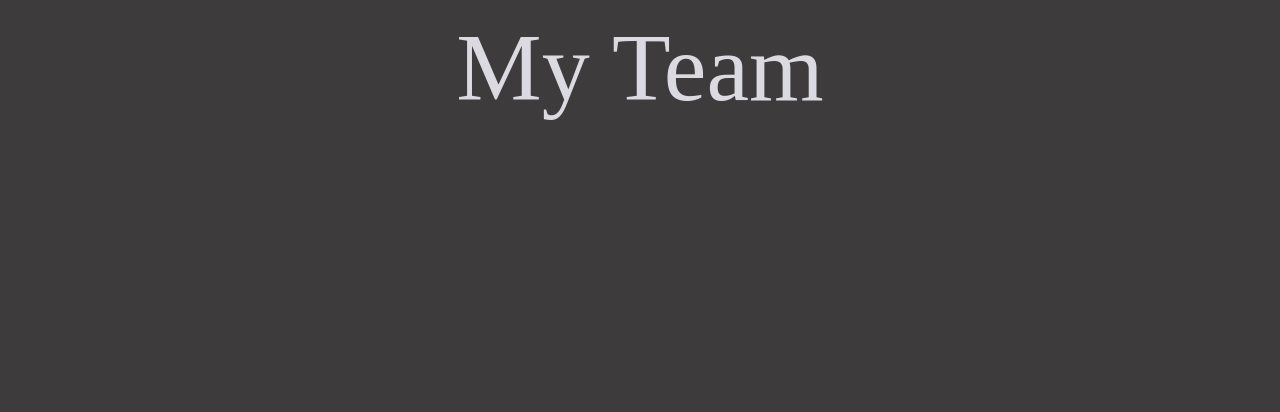
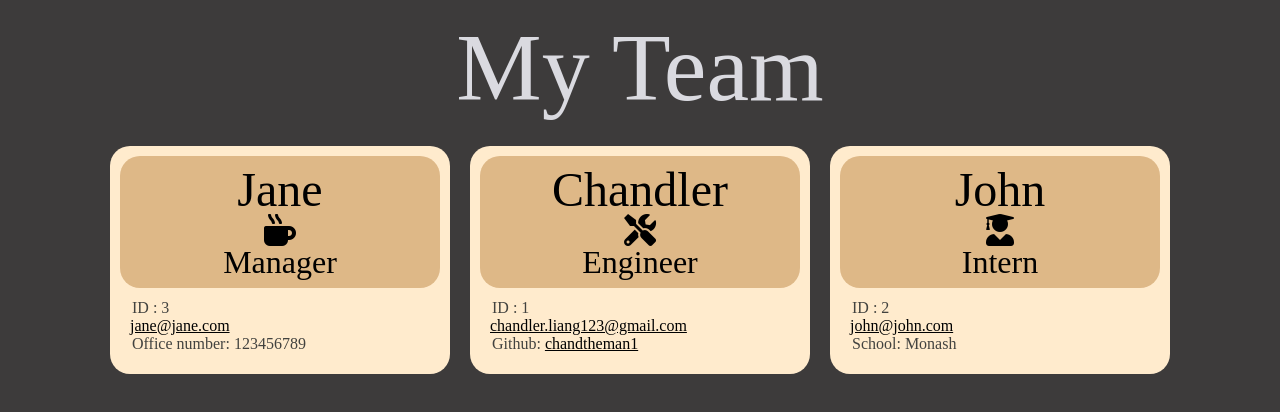
Before and after one commit to chandtheman1/10-Team-Profile-Generator, a website: page dist/index.html in a window 1280 px wide. Drawn offline with Linux system fonts and the light colour scheme.

Commit message:
adding test index.html

```diff
--- a/dist/index.html
+++ b/dist/index.html
@@ -13,3 +13,55 @@
             <h1>My Team</h1>
         </section>
         <section class="main">
+
+
+
+
+            <div class="card">
+                <header>
+                    <h3>Jane</h3>
+                    <i class="fas fa-mug-hot fa-2x"></i>
+                    <h4>Manager</h4>
+                </header>
+                <section class="card-content">
+                    <p>ID : 3</p>
+                    <a href="mailto:jane@jane.com">jane@jane.com</a>
+                    <p>Office number: 123456789</p>
+                </section>
+            </div>
+
+
+
+            <div class="card">
+                <header>
+                    <h3>Chandler</h3>
+                    <i class="fas fa-tools fa-2x"></i>
+                    <h4>Engineer</h4>
+                </header>
+                <section class="card-content">
+                    <p>ID : 1</p>
+                    <a href="mailto:chandler.liang123@gmail.com">chandler.liang123@gmail.com</a>
+                    <p>Github: <a href="https://github.com/chandtheman1" target="_blank">chandtheman1</a></p>
+                </section>
+            </div>
+
+
+
+            <div class="card">
+                <header>
+                    <h3>John</h3>
+                    <i class="fas fa-user-graduate fa-2x"></i>
+                    <h4>Intern</h4>
+                </header>
+                <section class="card-content">
+                    <p>ID : 2</p>
+                    <a href="mailto:john@john.com">john@john.com</a>
+                    <p>School: Monash</p>
+                </section>
+            </div>
+
+
+
+   </section>
+   </body>
+</html>
```
Also changed, not shown: assets/images/node.png (added).
